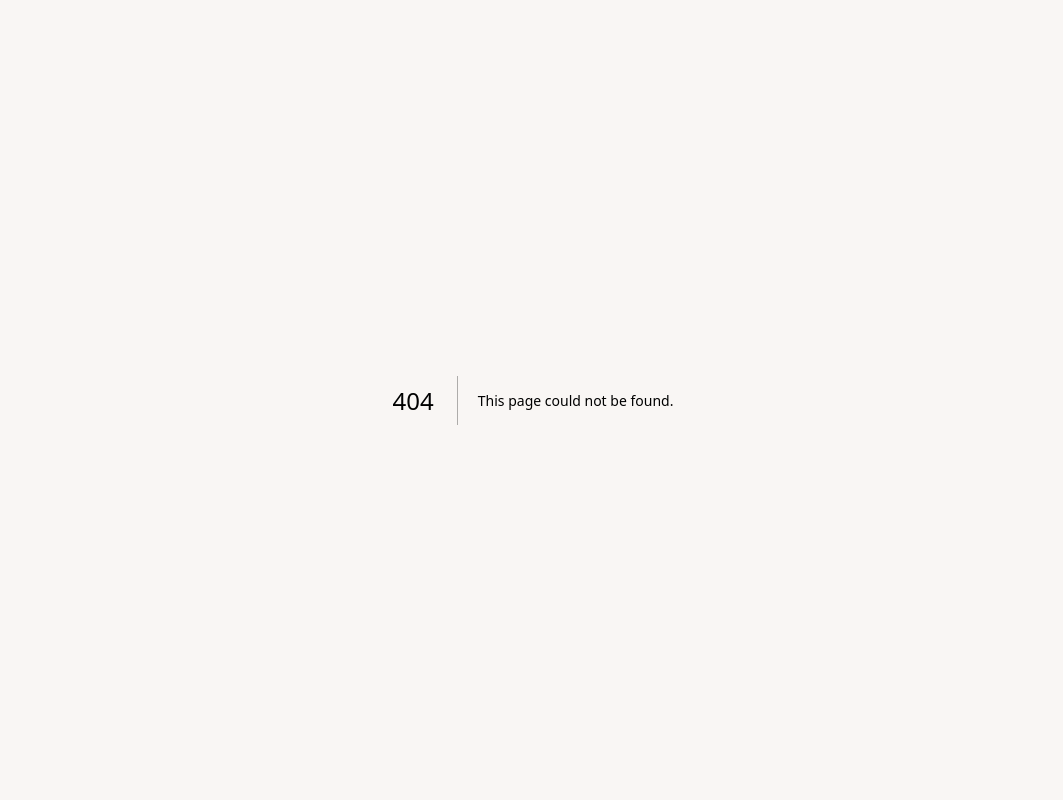
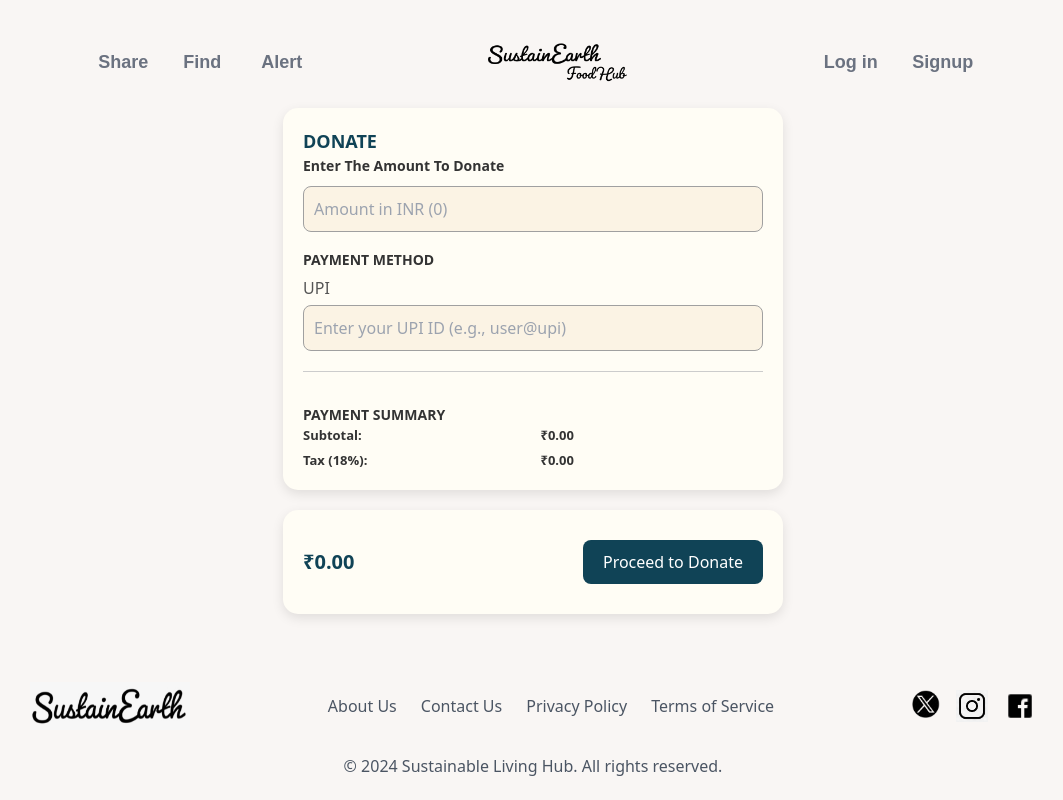
Before and after one commit to sushanshetty1/Sustain-Earth, a Next.js app: page /FoodHub/1/Donate in a window 1280 px wide. Before the commit this address had no page. Shown: the top 800 px of the page, without its empty margins (107-1170 px from the left). Built offline with nearby package versions, Linux system fonts and the light colour scheme; no server answers.

Commit message:
Payment Fix for Donation Page

```diff
--- /dev/null
+++ b/app/FoodHub/[id]/Donate/page.jsx
@@ -0,0 +1,189 @@
+"use client";
+import React, { useState } from "react";
+import styled from "styled-components";
+
+const Form = () => {
+  const placeholderAmount = 0;
+  const [amount, setAmount] = useState(placeholderAmount);
+  const [upiId, setUpiId] = useState("");
+  const gstRate = 0.18;
+  const tax = amount * gstRate;
+  const total = amount + tax;
+  const handleAmountChange = (e) => {
+    const value = parseFloat(e.target.value) || placeholderAmount;
+    setAmount(value);
+  };
+
+  const handleUpiIdChange = (e) => {
+    setUpiId(e.target.value);
+  };
+
+  return (
+    <StyledWrapper>
+      <div className="container">
+        <div className="card cart">
+          <label className="title">DONATE</label>
+          <div className="steps">
+            <div className="step">
+              <span>Enter The Amount To Donate</span>
+              <input
+                type="number"
+                className="input_field"
+                min={0}
+                placeholder={`Amount in INR (${placeholderAmount})`}
+                onChange={handleAmountChange}
+              />
+            </div>
+            <div className="step">
+              <div className="payment-method">
+                <span>PAYMENT METHOD</span>
+                <p>UPI</p>
+                <input
+                  type="text"
+                  className="input_field"
+                  placeholder="Enter your UPI ID (e.g., user@upi)"
+                  value={upiId}
+                  onChange={handleUpiIdChange}
+                />
+              </div>
+              <hr />
+              <div className="payments">
+                <span>PAYMENT SUMMARY</span>
+                <div className="details">
+                  <span>Subtotal:</span>
+                  <span>₹{amount.toFixed(2)}</span>
+                  <span>Tax (18%):</span>
+                  <span>₹{tax.toFixed(2)}</span>
+                </div>
+              </div>
+            </div>
+          </div>
+        </div>
+        <div className="card checkout">
+          <div className="footer">
+            <label className="price">₹{total.toFixed(2)}</label>
+            <button className="checkout-btn">Proceed to Donate</button>
+          </div>
+        </div>
+      </div>
+    </StyledWrapper>
+  );
+};
+
+const StyledWrapper = styled.div`
+  display: flex;
+  justify-content: center;
+  padding: 20px;
+
+  .container {
+    display: flex;
+    flex-direction: column;
+    align-items: center;
+    max-width: 500px;
+    gap: 20px;
+  }
+
+  .card {
+    width: 100%;
+    background: #fffdf5;
+    box-shadow: 0px 4px 12px rgba(0, 0, 0, 0.1);
+    border-radius: 15px;
+    padding: 20px;
+  }
+
+  .title {
+    font-size: 18px;
+    font-weight: bold;
+    color: #104356;
+    margin-bottom: 20px;
+  }
+
+  .steps {
+    display: flex;
+    flex-direction: column;
+    gap: 15px;
+  }
+
+  .step {
+    display: flex;
+    flex-direction: column;
+    gap: 10px;
+  }
+
+  .step span {
+    font-size: 14px;
+    font-weight: 600;
+    color: #333;
+  }
+
+  .input_field {
+    width: 100%;
+    padding: 10px;
+    border-radius: 8px;
+    border: 1px solid #a0a0a0;
+    transition: all 0.3s ease-in-out;
+    background-color: #fbf3e4;
+  }
+
+  .input_field:focus {
+    border-color: #104356;
+    background-color: #e8e4db;
+    outline: none;
+  }
+
+  .payment-method p {
+    margin: 5px 0;
+    color: #555;
+  }
+
+  .payments {
+    padding-top: 10px;
+  }
+
+  .payments .details {
+    display: grid;
+    grid-template-columns: 1fr 1fr;
+    gap: 5px 15px;
+  }
+
+  .payments .details span {
+    font-size: 13px;
+    color: #333;
+  }
+
+  hr {
+    margin: 10px 0;
+    border: none;
+    border-top: 1px solid #ccc;
+  }
+
+  .footer {
+    display: flex;
+    justify-content: space-between;
+    align-items: center;
+    padding: 10px 0;
+  }
+
+  .price {
+    font-size: 20px;
+    font-weight: bold;
+    color: #104356;
+  }
+
+  .checkout-btn {
+    padding: 10px 20px;
+    border: none;
+    border-radius: 8px;
+    background-color: #104356;
+    color: #fff;
+    font-size: 16px;
+    cursor: pointer;
+    transition: background-color 0.3s ease;
+  }
+
+  .checkout-btn:hover {
+    background-color: #0c3a45;
+  }
+`;
+
+export default Form;
--- a/app/FoodHub/[id]/donate.jsx
+++ /dev/null
@@ -1,223 +0,0 @@
-import React from 'react';
-import styled from 'styled-components';
-
-const Form = () => {
-  return (
-    <StyledWrapper>
-      <div className="container">
-        <div className="card cart">
-          <label className="title">CHECKOUT</label>
-          <div className="steps">
-            <div className="step">
-              <div>
-                <span>SHIPPING</span>
-                <p>221B Baker Street, W1U 8ED</p>
-                <p>London, United Kingdom</p>
-              </div>
-              <hr />
-              <div>
-                <span>PAYMENT METHOD</span>
-                <p>Visa</p>
-                <p>**** **** **** 4243</p>
-              </div>
-              <hr />
-              <div className="promo">
-                <span>HAVE A PROMO CODE?</span>
-                <form className="form">
-                  <input type="text" placeholder="Enter a Promo Code" className="input_field" />
-                  <button>Apply</button>
-                </form>
-              </div>
-              <hr />
-              <div className="payments">
-                <span>PAYMENT</span>
-                <div className="details">
-                  <span>Subtotal:</span>
-                  <span>$240.00</span>
-                  <span>Shipping:</span>
-                  <span>$10.00</span>
-                  <span>Tax:</span>
-                  <span>$30.40</span>
-                </div>
-              </div>
-            </div>
-          </div>
-        </div>
-        <div className="card checkout">
-          <div className="footer">
-            <label className="price">$280.40</label>
-            <button className="checkout-btn">Checkout</button>
-          </div>
-        </div>
-      </div>
-    </StyledWrapper>
-  );
-}
-
-const StyledWrapper = styled.div`
-  /* Body */
-  .container {
-    display: grid;
-    grid-template-columns: auto;
-    gap: 0px;
-  }
-
-  hr {
-    height: 1px;
-    background-color: rgba(16, 86, 82, .75);
-    ;
-    border: none;
-  }
-
-  .card {
-    width: 400px;
-    background: rgb(255, 250, 235);
-    box-shadow: 0px 187px 75px rgba(0, 0, 0, 0.01), 0px 105px 63px rgba(0, 0, 0, 0.05), 0px 47px 47px rgba(0, 0, 0, 0.09), 0px 12px 26px rgba(0, 0, 0, 0.1), 0px 0px 0px rgba(0, 0, 0, 0.1);
-  }
-
-  .title {
-    width: 100%;
-    height: 40px;
-    position: relative;
-    display: flex;
-    align-items: center;
-    padding-left: 20px;
-    border-bottom: 1px solid rgba(16, 86, 82, .75);
-    ;
-    font-weight: 700;
-    font-size: 11px;
-    color: #000000;
-  }
-
-  /* Cart */
-  .cart {
-    border-radius: 19px 19px 0px 0px;
-  }
-
-  .cart .steps {
-    display: flex;
-    flex-direction: column;
-    padding: 20px;
-  }
-
-  .cart .steps .step {
-    display: grid;
-    gap: 10px;
-  }
-
-  .cart .steps .step span {
-    font-size: 13px;
-    font-weight: 600;
-    color: #000000;
-    margin-bottom: 8px;
-    display: block;
-  }
-
-  .cart .steps .step p {
-    font-size: 11px;
-    font-weight: 600;
-    color: #000000;
-  }
-
-  /* Promo */
-  .promo form {
-    display: grid;
-    grid-template-columns: 1fr 80px;
-    gap: 10px;
-    padding: 0px;
-  }
-
-  .input_field {
-    width: auto;
-    height: 36px;
-    padding: 0 0 0 12px;
-    border-radius: 5px;
-    outline: none;
-    border: 1px solid  rgb(16, 86, 82);
-    background-color: rgb(251, 243, 228);
-    transition: all 0.3s cubic-bezier(0.15, 0.83, 0.66, 1);
-  }
-
-  .input_field:focus {
-    border: 1px solid transparent;
-    box-shadow: 0px 0px 0px 2px rgb(251, 243, 228);
-    background-color: rgb(201, 193, 178);
-  }
-
-  .promo form button {
-    display: flex;
-    flex-direction: row;
-    justify-content: center;
-    align-items: center;
-    padding: 10px 18px;
-    gap: 10px;
-    width: 100%;
-    height: 36px;
-    background: rgba(16, 86, 82, .75);
-    box-shadow: 0px 0.5px 0.5px #F3D2C9, 0px 1px 0.5px rgba(239, 239, 239, 0.5);
-    border-radius: 5px;
-    border: 0;
-    font-style: normal;
-    font-weight: 600;
-    font-size: 12px;
-    line-height: 15px;
-    color: #000000;
-  }
-
-  /* Checkout */
-  .payments .details {
-    display: grid;
-    grid-template-columns: 10fr 1fr;
-    padding: 0px;
-    gap: 5px;
-  }
-
-  .payments .details span:nth-child(odd) {
-    font-size: 12px;
-    font-weight: 600;
-    color: #000000;
-    margin: auto auto auto 0;
-  }
-
-  .payments .details span:nth-child(even) {
-    font-size: 13px;
-    font-weight: 600;
-    color: #000000;
-    margin: auto 0 auto auto;
-  }
-
-  .checkout .footer {
-    display: flex;
-    align-items: center;
-    justify-content: space-between;
-    padding: 10px 10px 10px 20px;
-    background-color: rgba(16, 86, 82, .5);
-  }
-
-  .price {
-    position: relative;
-    font-size: 22px;
-    color: #2B2B2F;
-    font-weight: 900;
-  }
-
-  .checkout .checkout-btn {
-    display: flex;
-    flex-direction: row;
-    justify-content: center;
-    align-items: center;
-    width: 150px;
-    height: 36px;
-    background: rgba(16, 86, 82, .55);
-    box-shadow: 0px 0.5px 0.5px rgba(16, 86, 82, .75), 0px 1px 0.5px rgba(16, 86, 82, .75);
-    ;
-    border-radius: 7px;
-    border: 1px solid rgb(16, 86, 82);
-    ;
-    color: #000000;
-    font-size: 13px;
-    font-weight: 600;
-    transition: all 0.3s cubic-bezier(0.15, 0.83, 0.66, 1);
-  }`;
-
-export default Form;
```
